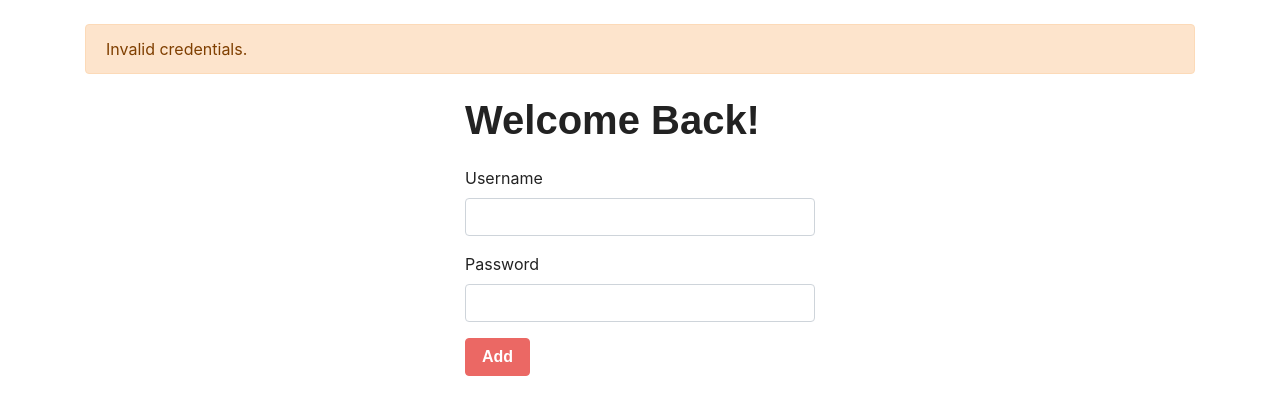
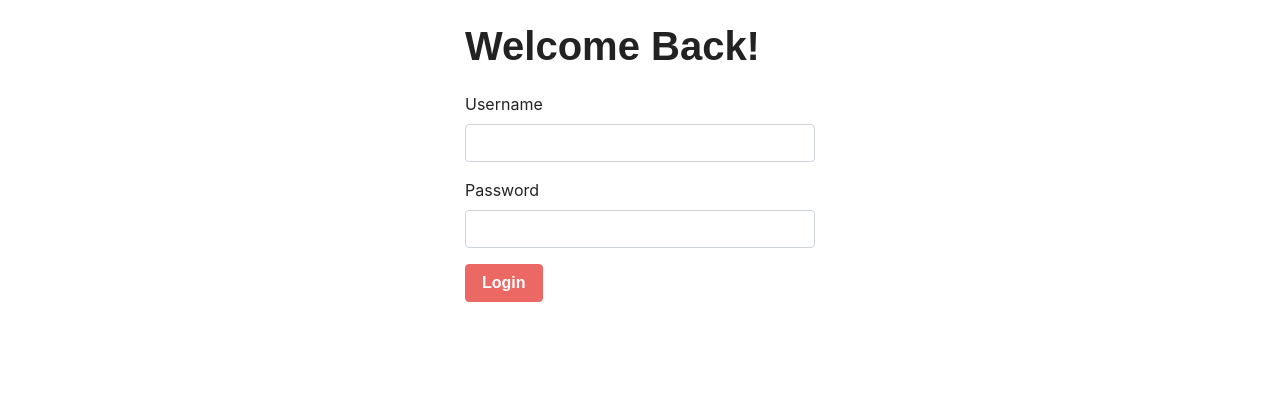
Before and after one commit to danielzeljko/flask-cafe, a Flask app: page /login in a window 1280 px wide. Shown: the part 59-474 px from the top of the page. Run offline with Flask 3, Linux system fonts and the light colour scheme; some web fonts are replaced.

Commit message:
add login_required decorator with url next support

```diff
--- a/app.py
+++ b/app.py
@@ -1,11 +1,12 @@
 """Flask App for Flask Cafe."""
 
-from flask import Flask, render_template, redirect, flash, session, g
+from flask import Flask, render_template, redirect, request, flash, session, g
 from flask_debugtoolbar import DebugToolbarExtension
 import os
 from sqlalchemy.exc import IntegrityError
 
 from generic_views import ListView, DetailView
+from decorators import login_required
 
 from models import db, connect_db, Cafe, City, User
 from forms import AddCafeForm, UserAddForm, UserLoginForm, ProfileEditForm
@@ -16,7 +17,7 @@ app.config["SQLALCHEMY_DATABASE_URI"] = "postgresql:///flaskcafe"
 app.config["SECRET_KEY"] = os.environ.get("FLASK_SECRET_KEY", "shhhh")
 app.config["SQLALCHEMY_TRACK_MODIFICATIONS"] = False
 app.config["SQLALCHEMY_ECHO"] = True
-app.config["DEBUG_TB_INTERCEPT_REDIRECTS"] = True
+app.config["DEBUG_TB_INTERCEPT_REDIRECTS"] = False
 
 toolbar = DebugToolbarExtension(app)
 
@@ -99,19 +100,21 @@ def signup():
 
 @app.route("/login", methods=["GET", "POST"])
 def login():
-    """Handle user login and redirect to homepage on success."""
+    """Handle user login and redirect to homepage or next url on success."""
 
     form = UserLoginForm()
 
     if form.validate_on_submit():
         user = User.authenticate(form.username.data, form.password.data)
-
+        next_url = request.form.get("next")
         if user:
             do_login(user)
             flash(f"Hello, {user.username}!", "success")
+            if next_url:
+                return redirect(next_url)
             return redirect("/")
-
-    flash("Invalid credentials.", "danger")
+        else:
+            flash("Invalid credentials.", "danger")
 
     return render_template("auth/login-form.html", form=form)
 
@@ -219,12 +222,13 @@ def cafe_edit(cafe_id):
 # profiles
 
 @app.get("/profile")
+@login_required
 def show_profile():
     """Show profile page."""
 
     if not g.user:
-        flash("Access unauthorized.", "danger")
-        return redirect("/")
+        flash("NOT_LOGGED_IN.", "danger")
+        return redirect("/login")
 
     user = User.query.get(g.user.id)
 
--- a/templates/auth/login-form.html
+++ b/templates/auth/login-form.html
@@ -10,8 +10,10 @@
     <h1 class="mb-4">Welcome Back!</h1>
 
     <form method="POST">
+      <input type="hidden" name="next" value="{{ request.args.get('next', '') }}"/>
+
       {% include "_form.html" %}
-      <button class="btn btn-primary" type="submit">Add</button>
+      <button class="btn btn-primary" type="submit">Login</button>
     </form>
 
   </div>
```
Also changed, not shown: decorators.py (added, +13 -0 lines).
